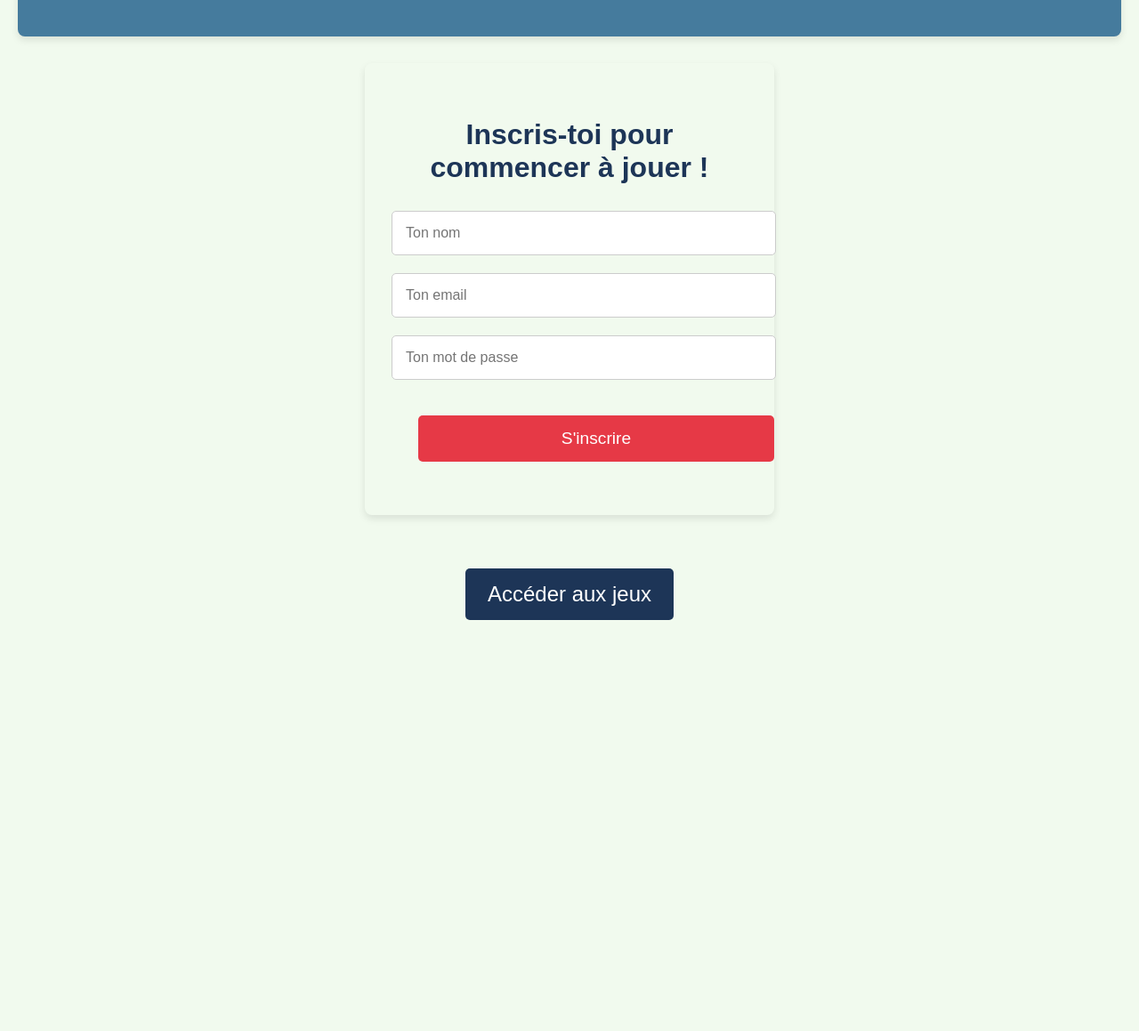
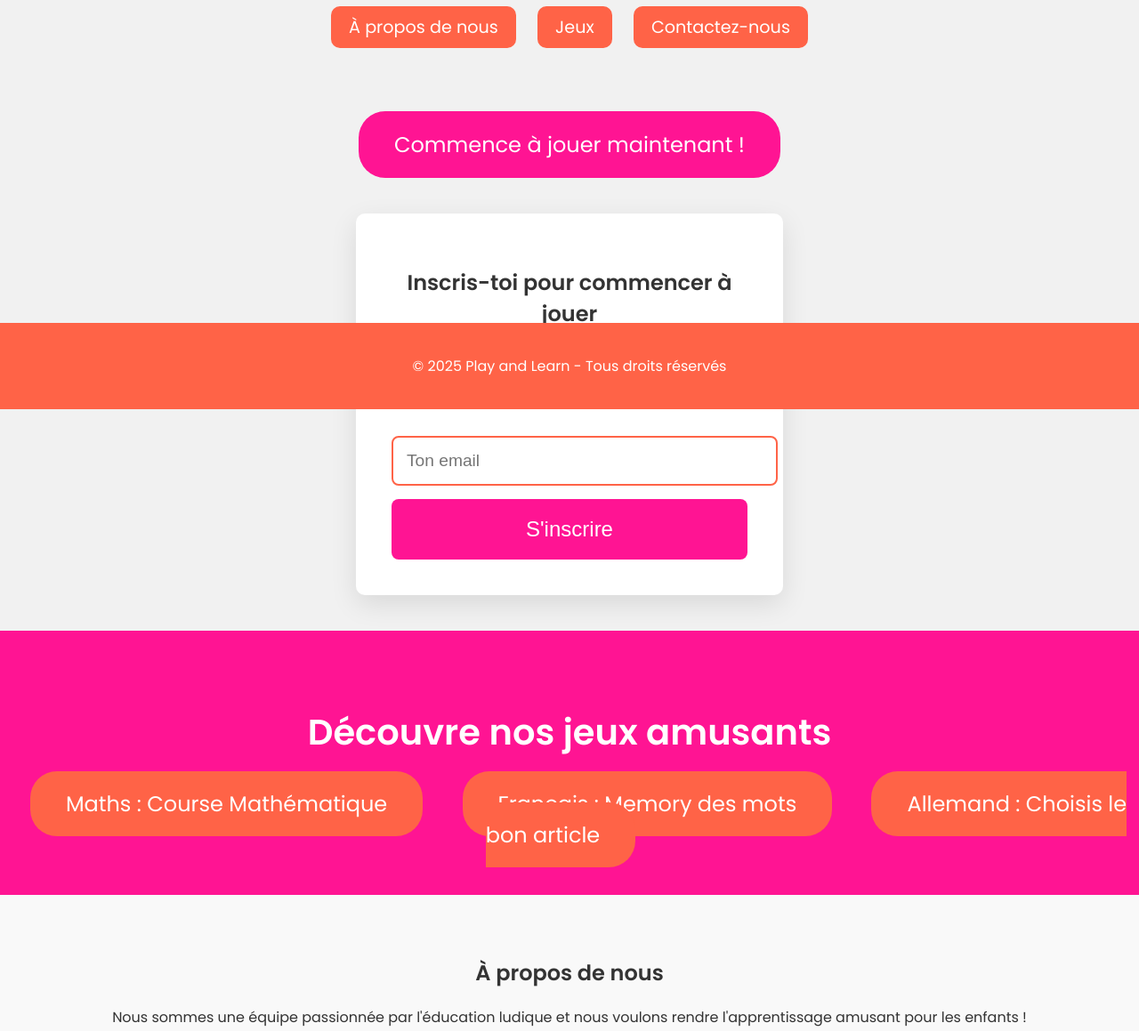
Before and after one commit to mara1104/play-and-learn, a plain HTML site: page index.html in a window 1280 px wide. Shown: the part 340-1499 px from the top of the page at 89% size. Before the commit the page ends 1117 px from the top, so only its background shows below. Drawn offline with Linux system fonts and the light colour scheme.

Commit message:
Update index.html

```diff
--- a/index.html
+++ b/index.html
@@ -3,35 +3,180 @@
 <head>
     <meta charset="UTF-8">
     <meta name="viewport" content="width=device-width, initial-scale=1.0">
-    <title>Play and Learn - Accueil</title>
-    <link rel="stylesheet" href="styles.css">
+    <title>Play and Learn</title>
+    <link href="https://fonts.googleapis.com/css2?family=Poppins:wght@400;600&display=swap" rel="stylesheet">
+    <style>
+        /* Global Settings */
+        body {
+            font-family: 'Poppins', sans-serif;
+            margin: 0;
+            padding: 0;
+            background-color: #f1f1f1;
+            text-align: center;
+            color: #333;
+        }
+        /* Header */
+        header {
+            background: #FF6347;
+            color: white;
+            padding: 50px 0;
+            font-size: 3em;
+            font-weight: 600;
+            text-shadow: 2px 2px 8px rgba(0, 0, 0, 0.2);
+        }
+        header p {
+            font-size: 1.2em;
+            margin-top: 20px;
+        }
+        /* Navigation Links */
+        .nav-links {
+            margin-top: 20px;
+            margin-bottom: 40px;
+        }
+        .nav-links a {
+            text-decoration: none;
+            color: white;
+            background-color: #FF6347;
+            padding: 10px 20px;
+            margin: 10px;
+            font-size: 1.2em;
+            border-radius: 10px;
+            transition: background-color 0.3s ease;
+        }
+        .nav-links a:hover {
+            background-color: #ff1493;
+        }
+        /* Call to Action Button */
+        .cta-button {
+            background-color: #ff1493;
+            color: white;
+            padding: 20px 40px;
+            border-radius: 30px;
+            font-size: 1.5em;
+            text-decoration: none;
+            transition: background-color 0.3s ease;
+            margin-top: 40px;
+            display: inline-block;
+        }
+        .cta-button:hover {
+            background-color: #ff6347;
+        }
+        /* Form Container */
+        .form-container {
+            padding: 40px;
+            background-color: #fff;
+            box-shadow: 0px 10px 30px rgba(0, 0, 0, 0.1);
+            border-radius: 10px;
+            max-width: 400px;
+            margin: 40px auto;
+        }
+        .form-container input {
+            width: 100%;
+            padding: 15px;
+            margin: 15px 0;
+            border: 2px solid #FF6347;
+            border-radius: 8px;
+            font-size: 1.2em;
+        }
+        .form-container button {
+            width: 100%;
+            padding: 20px;
+            background-color: #ff1493;
+            color: white;
+            font-size: 1.5em;
+            border: none;
+            border-radius: 8px;
+            cursor: pointer;
+        }
+        .form-container button:hover {
+            background-color: #ff6347;
+        }
+        /* Footer */
+        footer {
+            background-color: #FF6347;
+            color: white;
+            padding: 20px 0;
+            font-size: 1em;
+            position: fixed;
+            bottom: 0;
+            width: 100%;
+        }
+        /* Section "Jeux" */
+        .game-section {
+            background-color: #ff1493;
+            color: white;
+            padding: 50px 0;
+        }
+        .game-section h2 {
+            font-size: 2.5em;
+        }
+        .game-button {
+            background-color: #ff6347;
+            color: white;
+            padding: 20px 40px;
+            margin: 20px;
+            border-radius: 30px;
+            font-size: 1.5em;
+            transition: background-color 0.3s ease;
+            text-decoration: none;
+        }
+        .game-button:hover {
+            background-color: #ff1493;
+        }
+    </style>
 </head>
 <body>
+
+    <!-- Header Section -->
     <header>
-        <h1>Play and Learn</h1>
-        <p>Apprendre en s'amusant avec des jeux éducatifs !</p>
+        Play and Learn<br>
+        <p>Apprends en t'amusant !</p>
     </header>
 
-    <div class="main-content">
-        <div class="intro">
-            <h2>Bienvenue dans un monde de jeux éducatifs !</h2>
-            <p>Choisis tes matières et commence à apprendre tout en t'amusant.</p>
-        </div>
+    <!-- Navigation Links -->
+    <div class="nav-links">
+        <a href="#about">À propos de nous</a>
+        <a href="#games">Jeux</a>
+        <a href="#contact">Contactez-nous</a>
+    </div>
 
-        <!-- Formulaire d'inscription centré -->
-        <div class="signup-form">
-            <h3>Inscris-toi pour commencer à jouer !</h3>
-            <form action="#" method="POST">
-                <input type="text" id="name" placeholder="Ton nom" required><br>
-                <input type="email" id="email" placeholder="Ton email" required><br>
-                <input type="password" id="password" placeholder="Ton mot de passe" required><br>
-                <button type="submit" class="button">S'inscrire</button>
-            </form>
-        </div>
+    <!-- Call to Action Button -->
+    <a href="#" class="cta-button">Commence à jouer maintenant !</a>
 
-        <div class="button-container">
-            <a href="jeux.html" class="button">Accéder aux jeux</a>
-        </div>
+    <!-- Form Section -->
+    <div class="form-container">
+        <h2>Inscris-toi pour commencer à jouer</h2>
+        <form>
+            <input type="text" placeholder="Ton nom" required><br>
+            <input type="email" placeholder="Ton email" required><br>
+            <button type="submit">S'inscrire</button>
+        </form>
     </div>
+
+    <!-- Jeux Section -->
+    <div id="games" class="game-section">
+        <h2>Découvre nos jeux amusants</h2>
+        <a href="#" class="game-button">Maths : Course Mathématique</a>
+        <a href="#" class="game-button">Français : Memory des mots</a>
+        <a href="#" class="game-button">Allemand : Choisis le bon article</a>
+    </div>
+
+    <!-- À propos Section -->
+    <div id="about" style="padding: 50px 0; background-color: #f9f9f9;">
+        <h2>À propos de nous</h2>
+        <p>Nous sommes une équipe passionnée par l'éducation ludique et nous voulons rendre l'apprentissage amusant pour les enfants !</p>
+    </div>
+
+    <!-- Contact Section -->
+    <div id="contact" style="padding: 50px 0; background-color: #ff1493; color: white;">
+        <h2>Contactez-nous</h2>
+        <p>Vous avez des questions ? N'hésitez pas à nous contacter par email : contact@playandlearn.com</p>
+    </div>
+
+    <!-- Footer -->
+    <footer>
+        <p>© 2025 Play and Learn - Tous droits réservés</p>
+    </footer>
+
 </body>
 </html>
```
